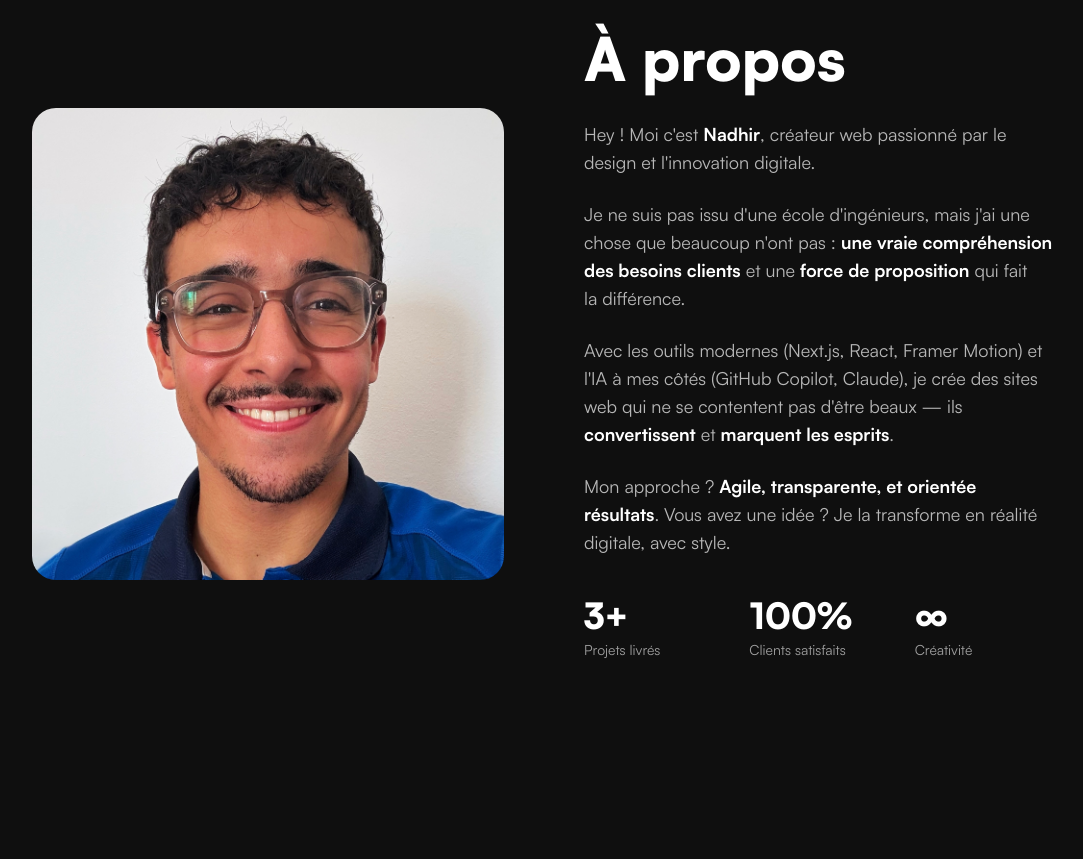
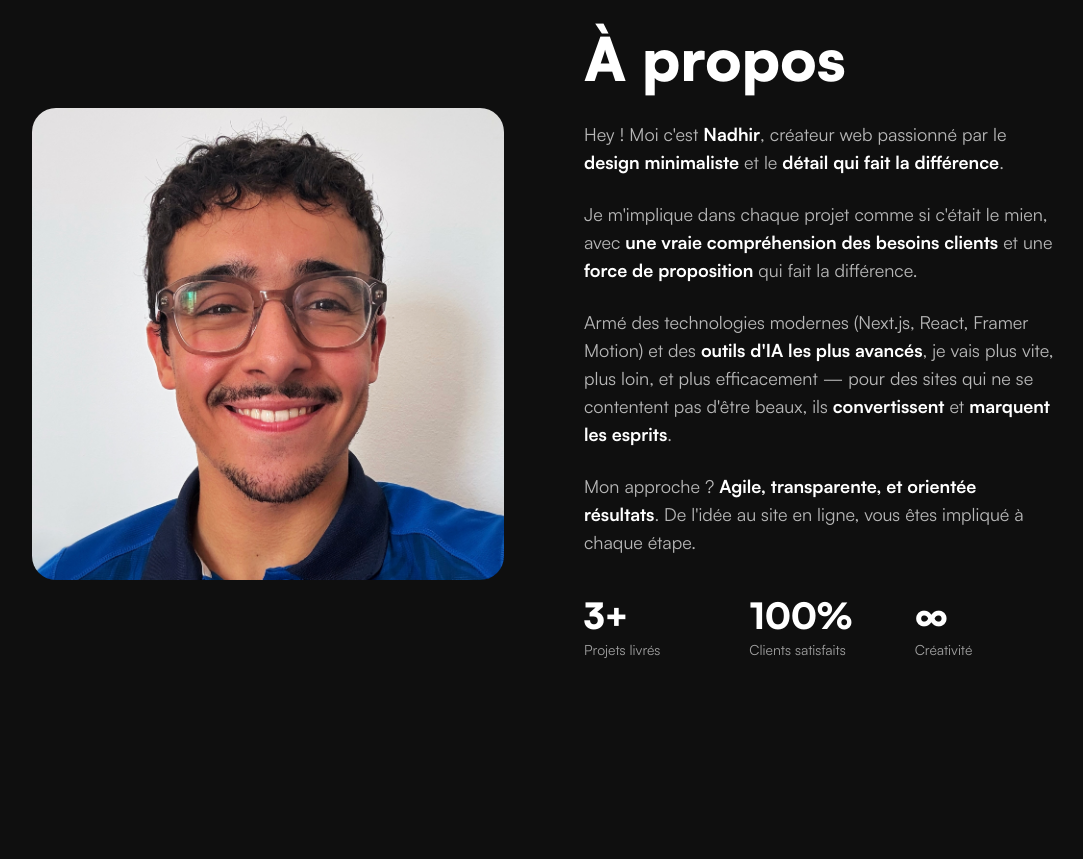
Before and after one commit to nadhirbk/portfolio-v1, a Next.js app: page / in a window 1280 px wide. Shown: the part 3240-4099 px from the top of the page, without its empty margins (96-1179 px from the left). Built offline with nearby package versions, Linux system fonts and the light colour scheme.

Commit message:
✍️ Rewrite About section text for authenticity and personal branding
Co-Authored-By: Claude Opus 4.6 <noreply@anthropic.com>

```diff
--- a/components/About.tsx
+++ b/components/About.tsx
@@ -51,12 +51,12 @@ export default function About() {
             <div className="space-y-6 text-base md:text-lg text-background/70 leading-relaxed">
               <p>
                 Hey ! Moi c&apos;est <strong className="text-background">Nadhir</strong>, créateur
-                web passionné par le design et l&apos;innovation digitale.
+                web passionné par le <strong className="text-background">design minimaliste</strong> et{' '}
+                le <strong className="text-background">détail qui fait la différence</strong>.
               </p>
 
               <p>
-                Je ne suis pas issu d&apos;une école d&apos;ingénieurs, mais j&apos;ai une chose que
-                beaucoup n&apos;ont pas :{' '}
+                Je m&apos;implique dans chaque projet comme si c&apos;était le mien, avec{' '}
                 <strong className="text-background">
                   une vraie compréhension des besoins clients
                 </strong>{' '}
@@ -65,9 +65,11 @@ export default function About() {
               </p>
 
               <p>
-                Avec les outils modernes (Next.js, React, Framer Motion) et l&apos;IA à mes côtés
-                (GitHub Copilot, Claude), je crée des sites web qui ne se contentent pas d&apos;être
-                beaux — ils <strong className="text-background">convertissent</strong> et{' '}
+                Armé des technologies modernes (Next.js, React, Framer Motion) et des{' '}
+                <strong className="text-background">outils d&apos;IA les plus avancés</strong>,
+                je vais plus vite, plus loin, et plus efficacement — pour des sites qui ne se
+                contentent pas d&apos;être beaux, ils{' '}
+                <strong className="text-background">convertissent</strong> et{' '}
                 <strong className="text-background">marquent les esprits</strong>.
               </p>
 
@@ -76,7 +78,7 @@ export default function About() {
                 <strong className="text-background">
                   Agile, transparente, et orientée résultats
                 </strong>
-                . Vous avez une idée ? Je la transforme en réalité digitale, avec style.
+                . De l&apos;idée au site en ligne, vous êtes impliqué à chaque étape.
               </p>
             </div>
 
```
